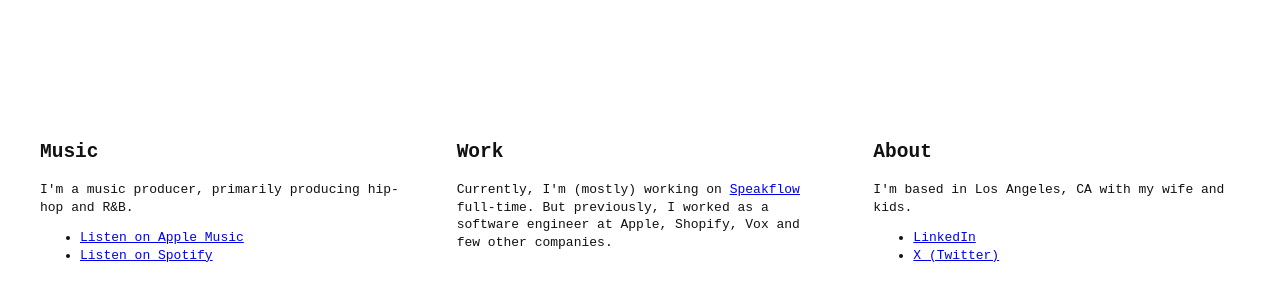
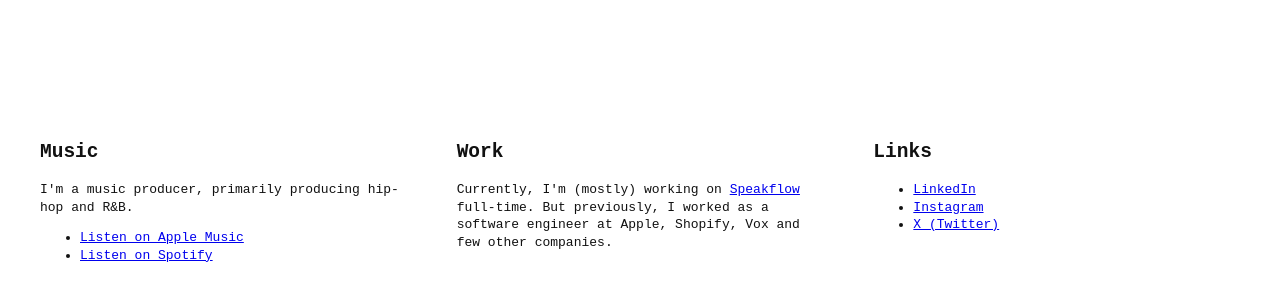
Before and after one commit to iamcoreyg/iamcoreyg.com, a plain HTML site: page index.html in a window 1280 px wide. Shown: the part 200-500 px from the top of the page. Drawn offline with Linux system fonts and the light colour scheme.

Commit message:
add links

```diff
--- a/index.html
+++ b/index.html
@@ -34,13 +34,13 @@
       </section>
 
       <section>
-        <h2>About</h2>
-        <p>
-            I'm based in Los Angeles, CA with my wife and kids.
-        </p>
+        <h2>Links</h2>
         <ul>
             <li>
                 <a href="https://www.linkedin.com/in/iamcoreyg/">LinkedIn</a>
+            </li>
+            <li>
+                <a href="https://www.instagram.com/iamcoreyg">Instagram</a>
             </li>
             <li>
                 <a href="https://www.x.com/iamcoreyg">X (Twitter)</a>
```
